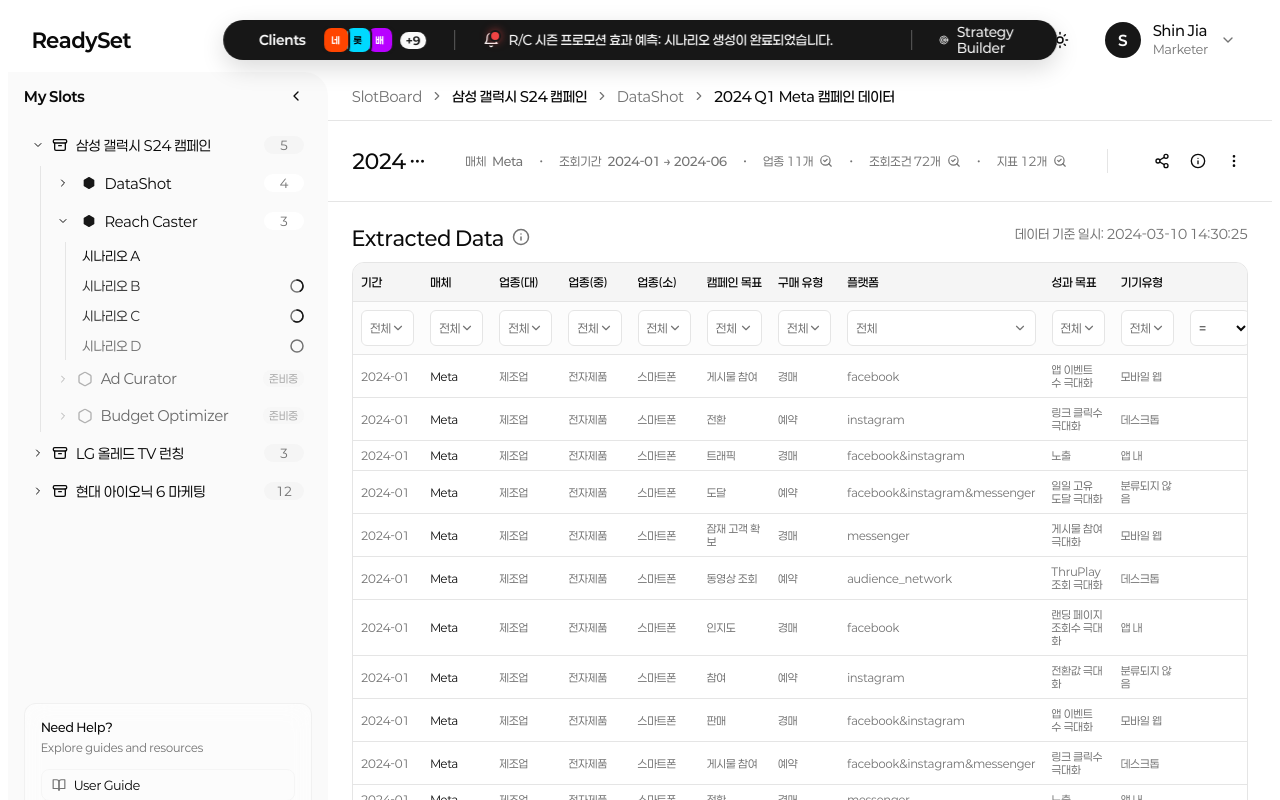
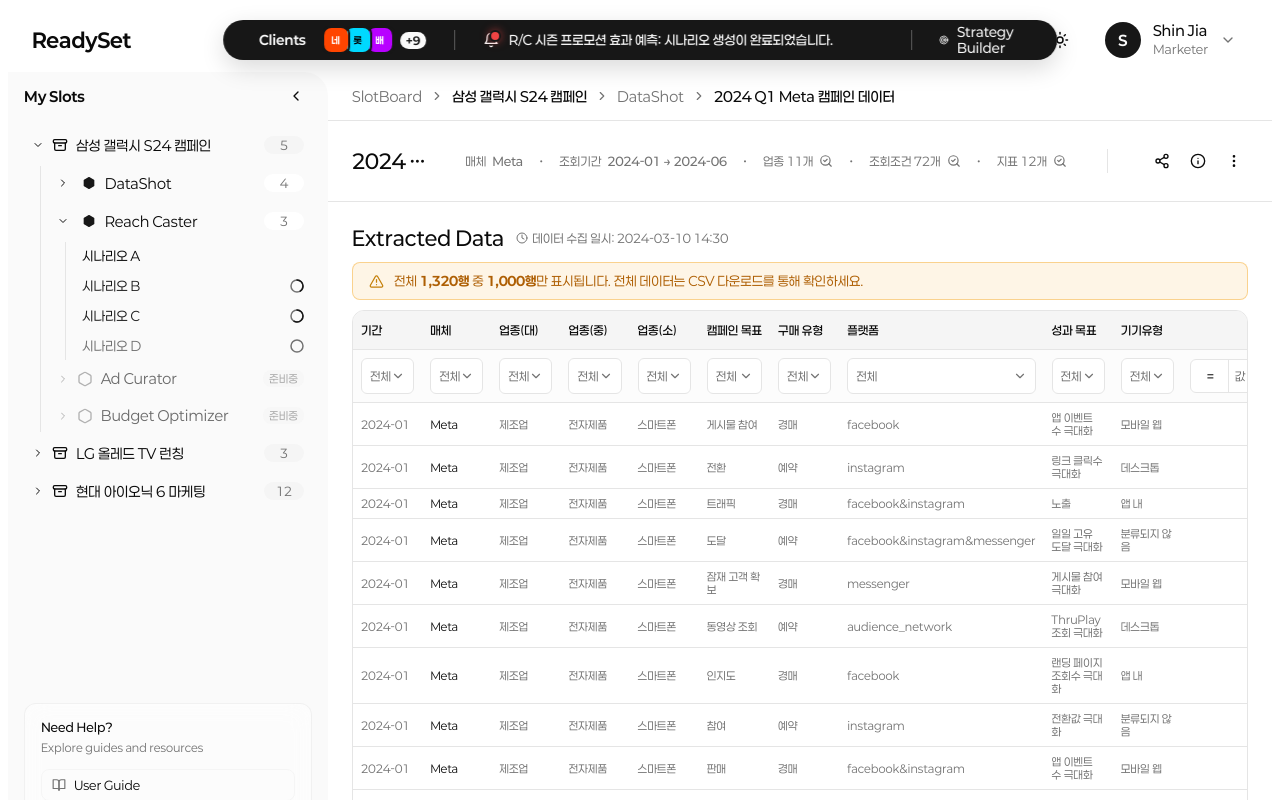
Before and after one commit to taetaej/ReadySet, a React (Vite) app: page /datashot/1 in a window 1280 px wide. Shown: the top 800 px of the page. Built offline with nearby package versions, Linux system fonts and the light colour scheme.

Commit message:
feat: 지표 필터 인풋 통합, 1000행 초과 경고 배너, 데이터 수집 일시 표기

```diff
--- a/src/components/datashot/DatasetDetail.tsx
+++ b/src/components/datashot/DatasetDetail.tsx
@@ -1,6 +1,6 @@
 import { useState, useEffect } from 'react'
 import { useNavigate, useLocation } from 'react-router-dom'
-import { Link2, FileSpreadsheet, Share2, Info, MoreVertical, Copy, ArrowRightLeft, Trash2, ArrowUp, ArrowDown, ChevronLeft, ChevronRight, SearchCheck, Search, X, RefreshCcw } from 'lucide-react'
+import { Link2, FileSpreadsheet, Share2, Info, MoreVertical, Copy, ArrowRightLeft, Trash2, ArrowUp, ArrowDown, ChevronLeft, ChevronRight, SearchCheck, Search, X, RefreshCcw, AlertTriangle, Clock } from 'lucide-react'
 import { AppLayout } from '../layout/AppLayout'
 import { getDarkMode, setDarkMode as setDarkModeUtil } from '../../utils/theme'
 import { useSidebarState } from '../../hooks/useSidebarState'
@@ -90,8 +90,6 @@ export function DatasetDetail({ datasetData: propDatasetData }: DatasetDetailPro
 
   // 필터 드롭다운 내 검색어
   const [filterSearchTerms, setFilterSearchTerms] = useState<{ [key: string]: string }>({})
-
-  const [clockTooltipOpen, setClockTooltipOpen] = useState(false)
 
   // 지표 데이터 (모달에 전달할 데이터)
   const metricsData = [
@@ -500,16 +498,21 @@ export function DatasetDetail({ datasetData: propDatasetData }: DatasetDetailPro
   // 지표 필터 렌더링
   const renderMetricFilter = (metricKey: string) => {
     const filter = metricFilters[metricKey as keyof typeof metricFilters]
+    const hasValue = !!(filter.operator && filter.value)
 
     return (
       <td
         key={metricKey}
-        style={{
-          padding: '8px',
-          backgroundColor: 'hsl(var(--muted) / 0.3)'
-        }}
+        style={{ padding: '8px', backgroundColor: 'hsl(var(--muted) / 0.3)' }}
       >
-        <div style={{ display: 'flex', gap: '4px', alignItems: 'center' }}>
+        {/* 부등호 + 숫자 인풋을 하나의 박스로 합침 */}
+        <div style={{
+          display: 'flex', alignItems: 'center',
+          border: `1px solid ${hasValue ? 'hsl(var(--foreground) / 0.2)' : 'hsl(var(--border))'}`,
+          borderRadius: '6px', overflow: 'hidden',
+          backgroundColor: hasValue ? 'hsl(var(--muted) / 0.5)' : 'hsl(var(--card))',
+          height: '32px'
+        }}>
           <select
             value={filter.operator}
             onChange={(e) => {
@@ -519,16 +522,14 @@ export function DatasetDetail({ datasetData: propDatasetData }: DatasetDetailPro
               }))
               setCurrentPage(1)
             }}
-            className="input"
             style={{
-              width: '60px',
-              height: '32px',
-              padding: '4px',
-              fontSize: '12px',
-              backgroundColor: filter.operator && filter.value ? 'hsl(var(--muted) / 0.5)' : 'hsl(var(--card))',
-              border: filter.operator && filter.value ? '1px solid hsl(var(--foreground) / 0.2)' : '1px solid hsl(var(--border))',
-              color: filter.operator && filter.value ? 'hsl(var(--foreground))' : 'hsl(var(--foreground))',
-              fontWeight: filter.operator && filter.value ? '500' : '400'
+              width: '38px', height: '100%', flexShrink: 0,
+              border: 'none', borderRight: '1px solid hsl(var(--border))',
+              backgroundColor: 'transparent',
+              fontSize: '12px', fontWeight: '500',
+              padding: '0 2px 0 4px', cursor: 'pointer',
+              color: 'hsl(var(--foreground))',
+              outline: 'none', appearance: 'none', textAlign: 'center'
             }}
           >
             <option value="=">=</option>
@@ -548,17 +549,12 @@ export function DatasetDetail({ datasetData: propDatasetData }: DatasetDetailPro
               }))
               setCurrentPage(1)
             }}
-            className="input"
             style={{
-              flex: 1,
-              height: '32px',
-              padding: '4px 8px',
-              fontSize: '12px',
-              minWidth: '80px',
-              backgroundColor: filter.value ? 'hsl(var(--muted) / 0.5)' : 'hsl(var(--card))',
-              border: filter.value ? '1px solid hsl(var(--foreground) / 0.2)' : '1px solid hsl(var(--border))',
-              color: filter.value ? 'hsl(var(--foreground))' : 'hsl(var(--foreground))',
-              fontWeight: filter.value ? '500' : '400'
+              flex: 1, height: '100%', minWidth: '60px',
+              border: 'none', backgroundColor: 'transparent',
+              fontSize: '12px', padding: '0 6px',
+              color: 'hsl(var(--foreground))',
+              outline: 'none'
             }}
           />
         </div>
@@ -1016,49 +1012,10 @@ export function DatasetDetail({ datasetData: propDatasetData }: DatasetDetailPro
               }}>
                 Extracted Data
               </h3>
-              <div style={{ position: 'relative' }}>
-                <Info
-                  size={18}
-                  style={{
-                    cursor: 'pointer',
-                    color: 'hsl(var(--muted-foreground))'
-                  }}
-                  onMouseEnter={() => setClockTooltipOpen(true)}
-                  onMouseLeave={() => setClockTooltipOpen(false)}
-                />
-                {clockTooltipOpen && (
-                  <div style={{
-                    position: 'absolute',
-                    top: '100%',
-                    left: '50%',
-                    transform: 'translateX(-50%)',
-                    marginTop: '8px',
-                    width: '280px',
-                    backgroundColor: 'hsl(var(--card))',
-                    border: '1px solid hsl(var(--border))',
-                    borderRadius: '8px',
-                    padding: '12px',
-                    boxShadow: '0 10px 15px -3px rgb(0 0 0 / 0.1), 0 4px 6px -4px rgb(0 0 0 / 0.1)',
-                    zIndex: 1000,
-                    fontFamily: 'Paperlogy, sans-serif',
-                    fontSize: '12px',
-                    lineHeight: '1.5',
-                    whiteSpace: 'normal'
-                  }}>
-                    전체 1,320행 중 1,000행만 표시됩니다. 전체 데이터는 CSV 다운로드를 통해 확인하세요.
-                  </div>
-                )}
-              </div>
-            </div>
-
-            {/* 데이터 기준 일시 */}
-            <div style={{
-              fontSize: '13px',
-              color: 'hsl(var(--muted-foreground))',
-              fontFamily: 'Paperlogy, sans-serif',
-              whiteSpace: 'nowrap'
-            }}>
-              데이터 기준 일시: 2024-03-10 14:30:25
+              <span style={{ fontSize: '12px', color: 'hsl(var(--muted-foreground))', display: 'flex', alignItems: 'center', gap: '4px', marginLeft: '4px' }}>
+                <Clock size={12} />
+                데이터 수집 일시: 2024-03-10 14:30
+              </span>
             </div>
           </div>
 
@@ -1116,6 +1073,25 @@ export function DatasetDetail({ datasetData: propDatasetData }: DatasetDetailPro
                 <RefreshCcw size={14} />
                 필터 초기화
               </button>
+            </div>
+          )}
+
+          {/* 1000행 초과 경고 배너 */}
+          {true && (
+            <div style={{
+              display: 'flex', alignItems: 'center', gap: '10px',
+              padding: '10px 16px',
+              marginBottom: '10px',
+              backgroundColor: 'hsl(38 92% 50% / 0.1)',
+              border: '1px solid hsl(38 92% 50% / 0.4)',
+              borderRadius: '8px',
+              fontSize: '13px',
+              color: 'hsl(32 95% 35%)',
+            }}>
+              <AlertTriangle size={15} style={{ flexShrink: 0, color: 'hsl(38 92% 40%)' }} />
+              <span>
+                전체 <strong>1,320행</strong> 중 <strong>1,000행</strong>만 표시됩니다. 전체 데이터는 CSV 다운로드를 통해 확인하세요.
+              </span>
             </div>
           )}
 
```
